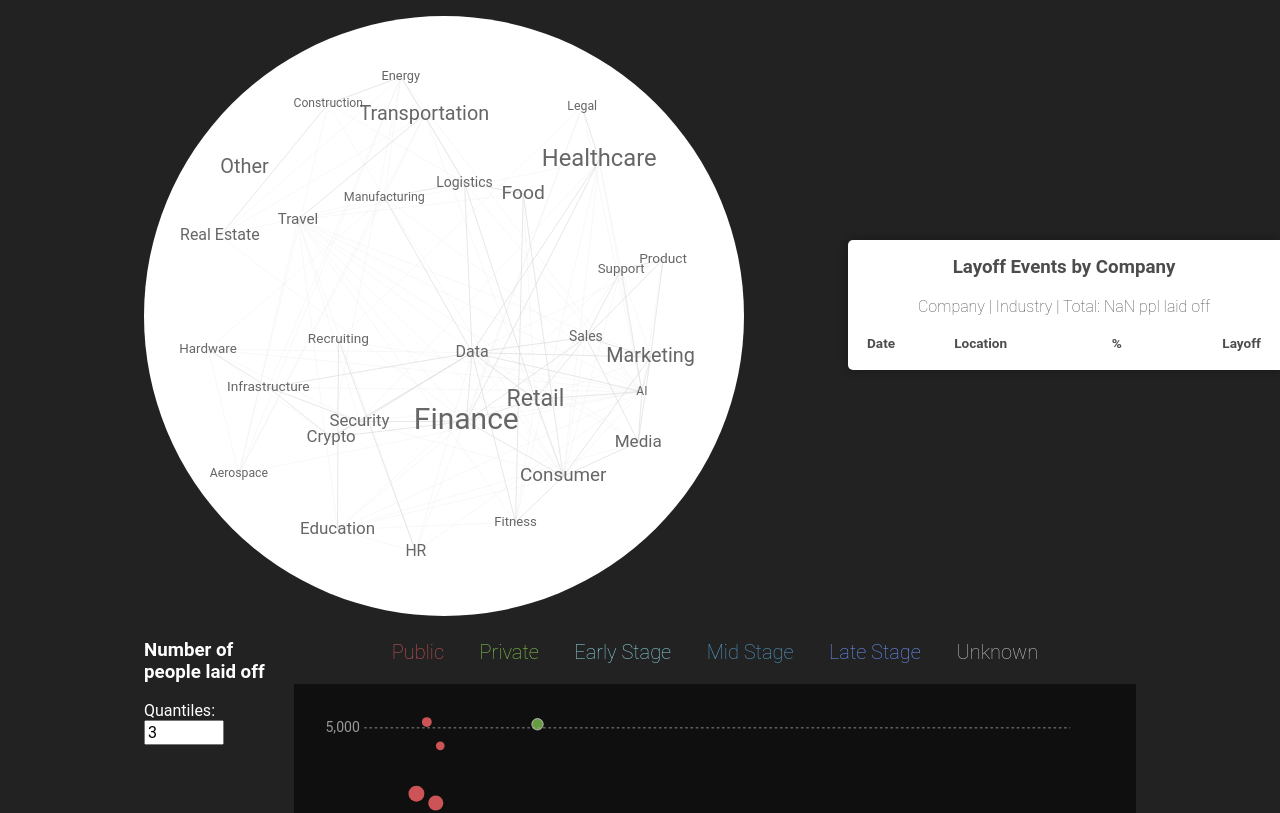
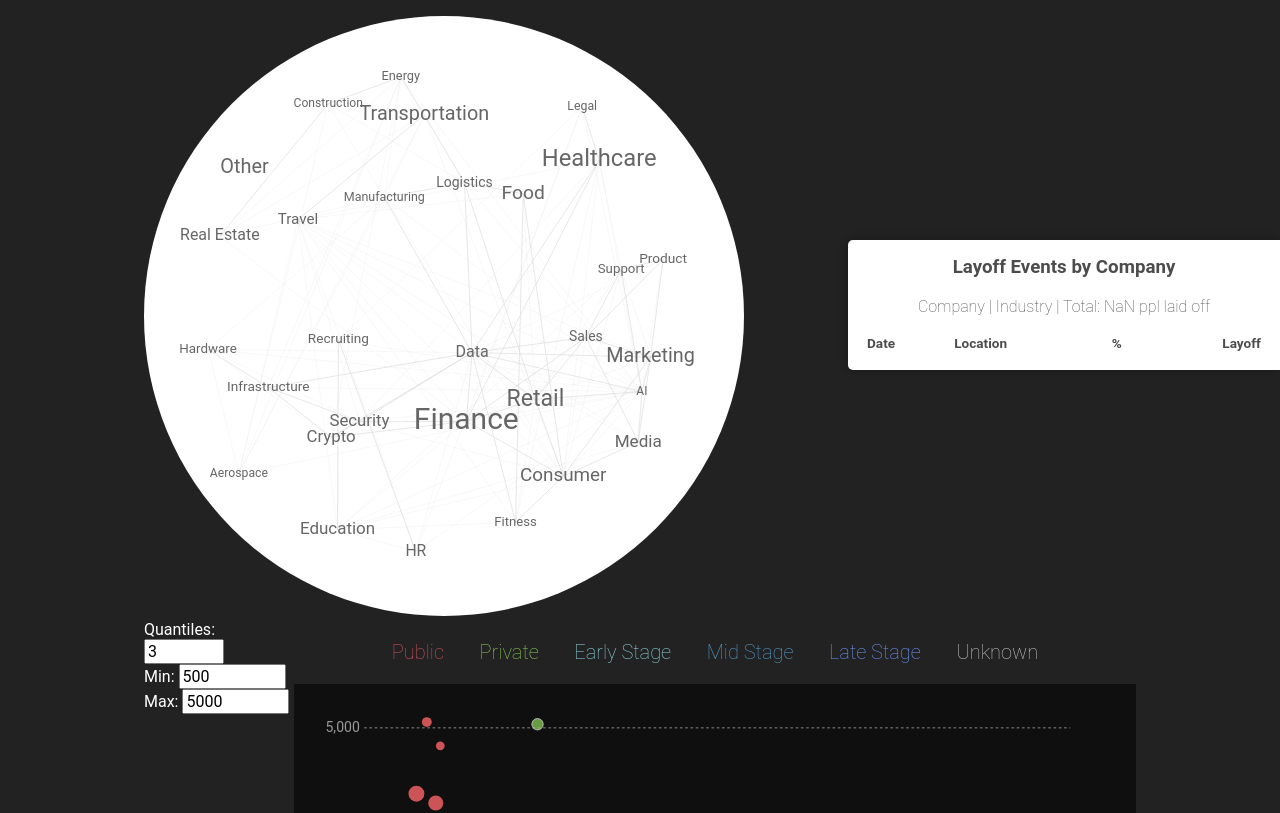
Before and after one commit to Shanfan/shanfanhuang.com, a SvelteKit app: page /projects/the-fuzzy-work in a window 1280 px wide. Shown: the top 813 px of the page. Built offline with nearby package versions, Linux system fonts and the light colour scheme; a web font is replaced by a local one.

Commit message:
added basic min-max input

```diff
--- a/src/routes/projects/the-fuzzy-work/+page.svelte
+++ b/src/routes/projects/the-fuzzy-work/+page.svelte
@@ -14,6 +14,7 @@
 	const colors = ['#CC5456', '#88CC54', '#8CD5E1', '#549ECC', '#6E94FC', '#C7C7C7'];
 	const chartWidth = 960;
 	const chartHeight = 1200;
+	const dataExtent = d3.extent(layoffByCompany, (d) => d.layoff);
 
 	let selectedCompany = $state({ company: 'Company', industry: 'Industry' });
 
@@ -28,7 +29,6 @@
 	//   * consider what's the best way to show the industry filter
 
 	// * Filter UI:
-	// 	 ? Slicing filter (1~8),
 	// 	 * number of layoff filter,
 	//   * industry filter,
 	//   * maybe allow for search by company name?
@@ -60,6 +60,22 @@
 
 		return data;
 	});
+
+	function validateMin(v) {
+		if (v < layoffNumBound[1]) {
+			layoffNumBound[0] = v;
+		} else {
+			layoffNumBound[0] = layoffNumBound[1] - 100;
+		}
+	}
+
+	function validateMax(v) {
+		if (v > layoffNumBound[0]) {
+			layoffNumBound[1] = v;
+		} else {
+			layoffNumBound[1] = layoffNumBound[0] + 100;
+		}
+	}
 </script>
 
 <svelte:head>
@@ -71,12 +87,38 @@
 	<IndustryFilter {relationships} {industries} />
 	<div class="chart-wrapper">
 		<div class="filter-UI">
-			<h3>Number of people laid off</h3>
-			<label for="quantiles">Quantiles:</label>
-			<input id="quantiles" type="number" min="1" , max="10" step="1" bind:value={slices} />
-			{#if slices === 10}
-				<p>10 is the maximum slices allowed.</p>
-			{/if}
+			<div class="quantile-slicer">
+				<label for="quantiles">Quantiles:</label>
+				<input id="quantiles" type="number" min="1" max="10" bind:value={slices} />
+				{#if slices === 10}
+					<p>10 is the maximum slices allowed.</p>
+				{/if}
+			</div>
+			<div class="range-selector">
+				<lable for="min"
+					>Min:
+					<input
+						id="min"
+						type="number"
+						min={dataExtent[0]}
+						max={dataExtent[1]}
+						step="100"
+						bind:value={layoffNumBound[0]}
+					/>
+				</lable>
+				<br />
+				<lable for="max"
+					>Max:
+					<input
+						id="max"
+						type="number"
+						min={dataExtent[0]}
+						max={dataExtent[1]}
+						step="100"
+						bind:value={layoffNumBound[1]}
+					/>
+				</lable>
+			</div>
 		</div>
 		<div class="graph-container">
 			<div class="color-encoding">
```
